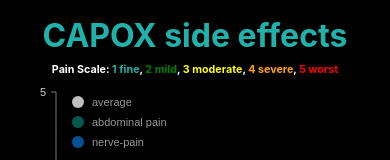
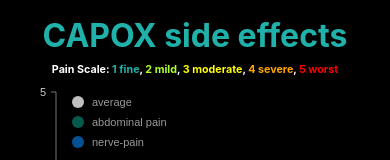
Before and after one commit to zoranlj/my-chemo, a React (Create React App) app: page / in a window 390 px wide. Shown: the top 160 px of the page. Built offline with nearby package versions, Linux system fonts and the light colour scheme.

Commit message:
mobile height fix

```diff
--- a/src/App.scss
+++ b/src/App.scss
@@ -16,7 +16,7 @@
   }
 
   .lineChartWrapper {
-    height: calc(100vh - var(--sl-header-height));
+    height: calc(100dvh - var(--sl-header-height));
   }
 
   .fine {
@@ -24,7 +24,7 @@
   }
 
   .mild {
-    color: green;
+    color: greenyellow;
   }
 
   .moderate {
```
